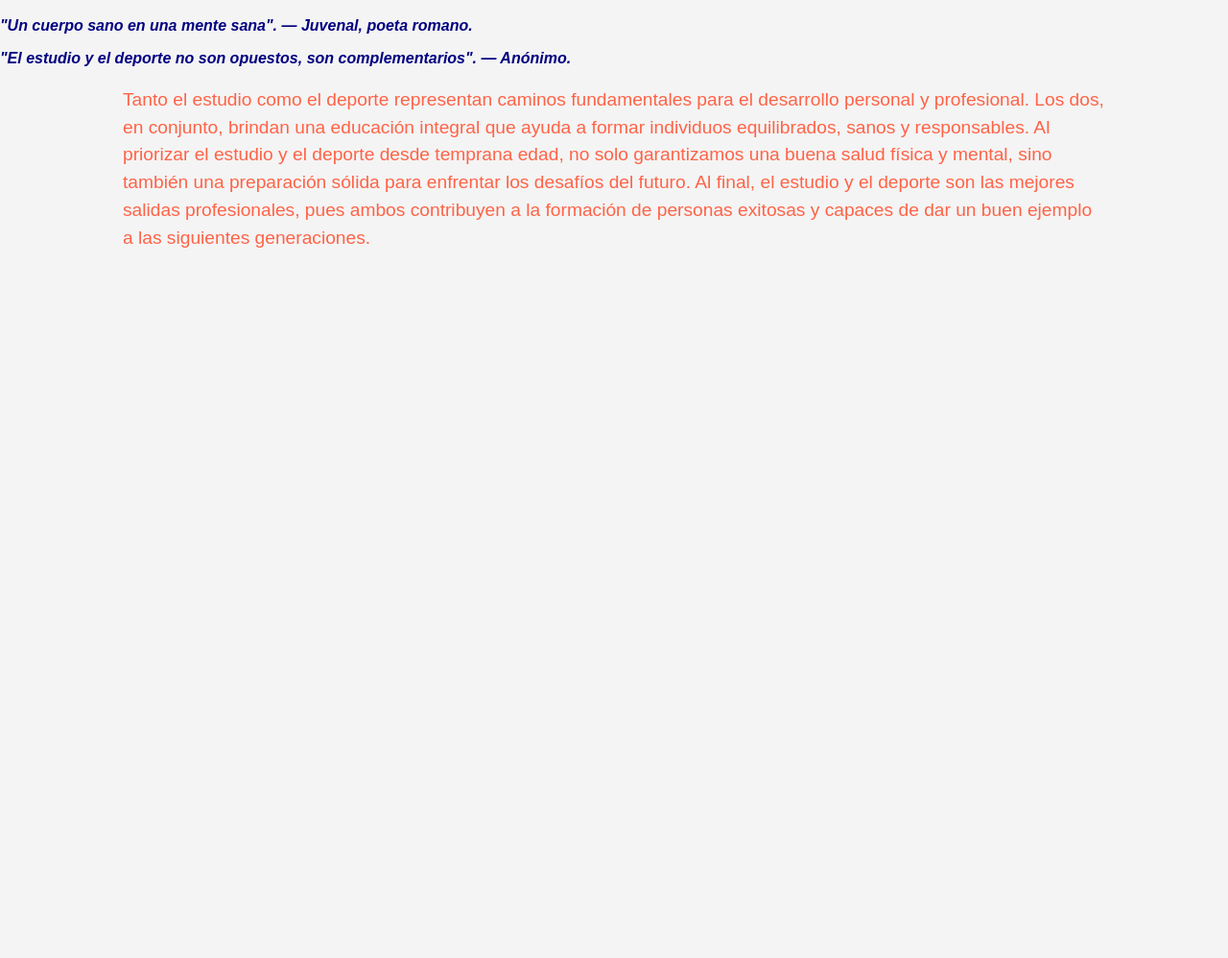
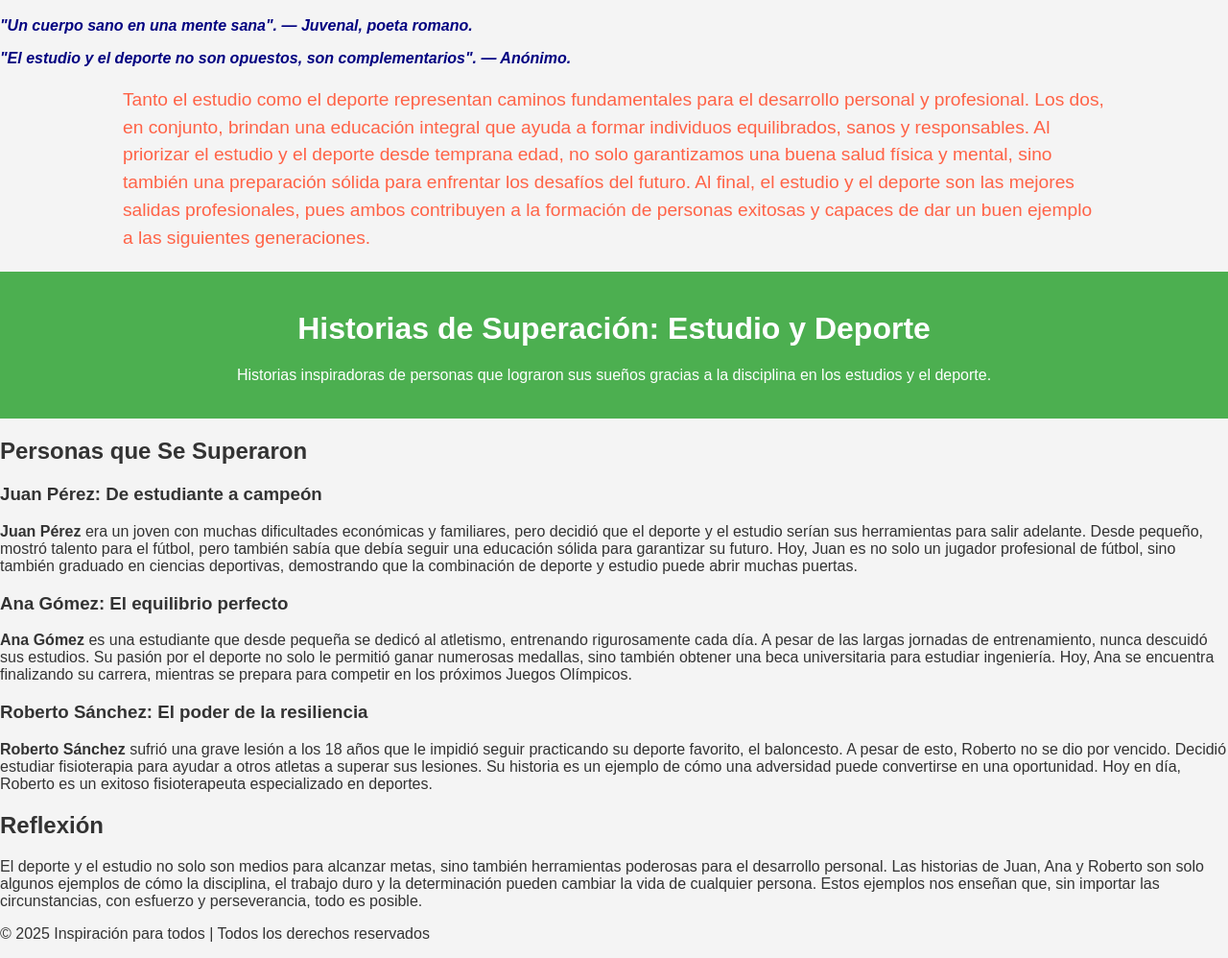
Before and after one commit to jimmers24/studentgest.github.io, a plain HTML site: page index.html in a window 1280 px wide. Shown: the part 963-1961 px from the top of the page at 96% size. Before the commit the page ends 1246 px from the top, so only its background shows below. Drawn offline with Linux system fonts and the light colour scheme.

Commit message:
Update index.html

```diff
--- a/index.html
+++ b/index.html
@@ -180,3 +180,58 @@
 </body>
 
 </html>
+
+<!DOCTYPE html>
+<html lang="es">
+<head>
+    <meta charset="UTF-8">
+    <meta name="viewport" content="width=device-width, initial-scale=1.0">
+    <title>Superación con Estudio y Deporte</title>
+    <link rel="stylesheet" href="style.css">
+</head>
+<body>
+    <!-- Encabezado -->
+    <header>
+        <div class="container">
+            <h1>Historias de Superación: Estudio y Deporte</h1>
+            <p>Historias inspiradoras de personas que lograron sus sueños gracias a la disciplina en los estudios y el deporte.</p>
+        </div>
+    </header>
+
+    <!-- Sección de Historias -->
+    <section id="stories" class="section">
+        <div class="container">
+            <h2>Personas que Se Superaron</h2>
+            <div class="story-item">
+                <h3>Juan Pérez: De estudiante a campeón</h3>
+                <p><strong>Juan Pérez</strong> era un joven con muchas dificultades económicas y familiares, pero decidió que el deporte y el estudio serían sus herramientas para salir adelante. Desde pequeño, mostró talento para el fútbol, pero también sabía que debía seguir una educación sólida para garantizar su futuro. Hoy, Juan es no solo un jugador profesional de fútbol, sino también graduado en ciencias deportivas, demostrando que la combinación de deporte y estudio puede abrir muchas puertas.</p>
+            </div>
+
+            <div class="story-item">
+                <h3>Ana Gómez: El equilibrio perfecto</h3>
+                <p><strong>Ana Gómez</strong> es una estudiante que desde pequeña se dedicó al atletismo, entrenando rigurosamente cada día. A pesar de las largas jornadas de entrenamiento, nunca descuidó sus estudios. Su pasión por el deporte no solo le permitió ganar numerosas medallas, sino también obtener una beca universitaria para estudiar ingeniería. Hoy, Ana se encuentra finalizando su carrera, mientras se prepara para competir en los próximos Juegos Olímpicos.</p>
+            </div>
+
+            <div class="story-item">
+                <h3>Roberto Sánchez: El poder de la resiliencia</h3>
+                <p><strong>Roberto Sánchez</strong> sufrió una grave lesión a los 18 años que le impidió seguir practicando su deporte favorito, el baloncesto. A pesar de esto, Roberto no se dio por vencido. Decidió estudiar fisioterapia para ayudar a otros atletas a superar sus lesiones. Su historia es un ejemplo de cómo una adversidad puede convertirse en una oportunidad. Hoy en día, Roberto es un exitoso fisioterapeuta especializado en deportes.</p>
+            </div>
+        </div>
+    </section>
+
+    <!-- Sección de Motivación -->
+    <section id="motivation" class="section">
+        <div class="container">
+            <h2>Reflexión</h2>
+            <p>El deporte y el estudio no solo son medios para alcanzar metas, sino también herramientas poderosas para el desarrollo personal. Las historias de Juan, Ana y Roberto son solo algunos ejemplos de cómo la disciplina, el trabajo duro y la determinación pueden cambiar la vida de cualquier persona. Estos ejemplos nos enseñan que, sin importar las circunstancias, con esfuerzo y perseverancia, todo es posible.</p>
+        </div>
+    </section>
+
+    <!-- Pie de página -->
+    <footer>
+        <div class="container">
+            <p>&copy; 2025 Inspiración para todos | Todos los derechos reservados</p>
+        </div>
+    </footer>
+</body>
+</html>
```
